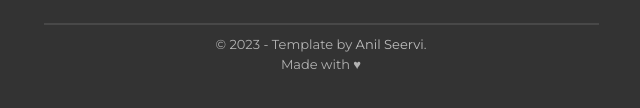
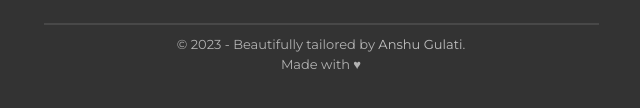
Before and after one commit to Anshu-Gulati/Anshu-Gulati.github.io, a plain HTML site: page index.html in a window 1280 px wide. Shown: the part 3570-3678 px from the top of the page, 319-959 px from the left. Drawn offline with Linux system fonts and the light colour scheme.

Commit message:
Update index.html
footer

```diff
--- a/index.html
+++ b/index.html
@@ -342,12 +342,12 @@
         </div>
         <hr />
         <p class="footer__text">
-          &copy; <span id="year"></span> - Template by
+          &copy; <span id="year"></span> - Beautifully tailored by
           <a
-            href="https://github.com/AnilSeervi"
+            href="https://github.com/Anshu-Gulati"
             target="_blank"
             rel="noopener noreferrer"
-            >Anil Seervi</a
+            >Anshu Gulati</a
           >. <br />Made with &hearts;
         </p>
       </div>
```
